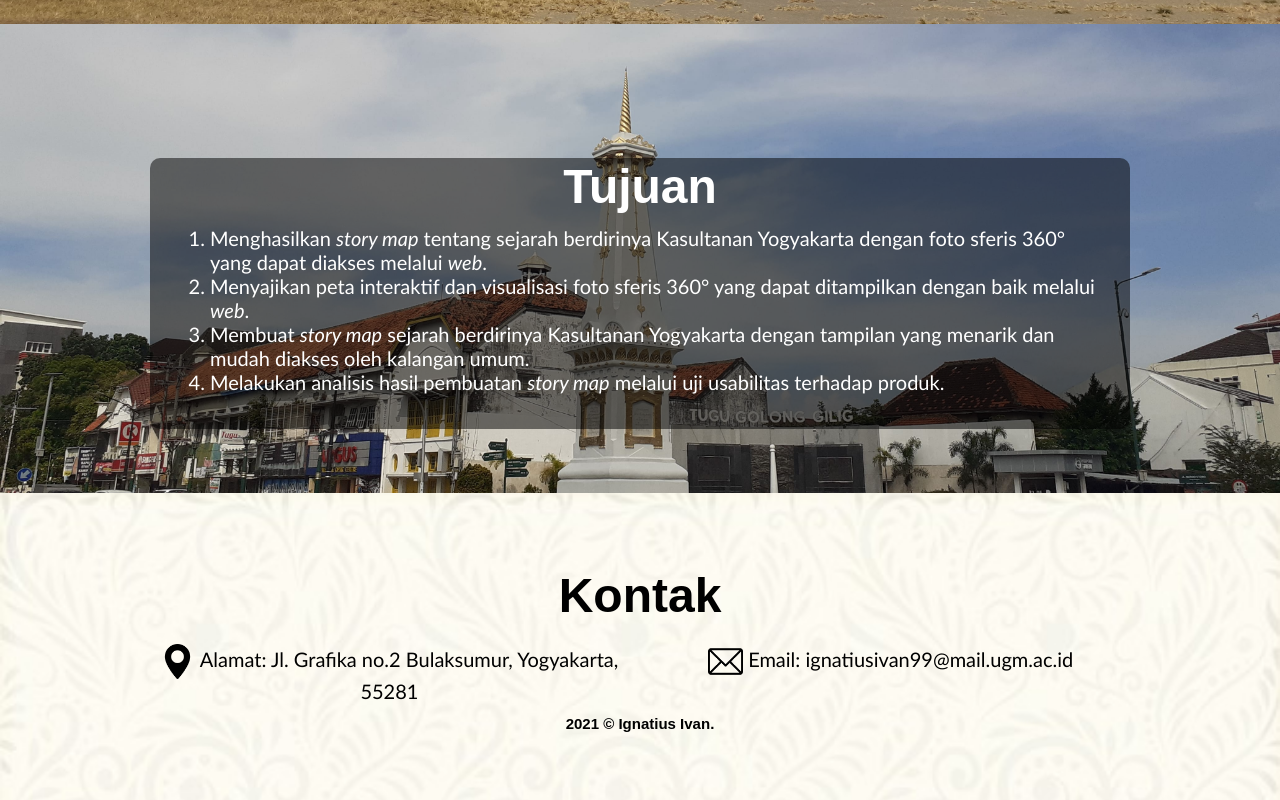
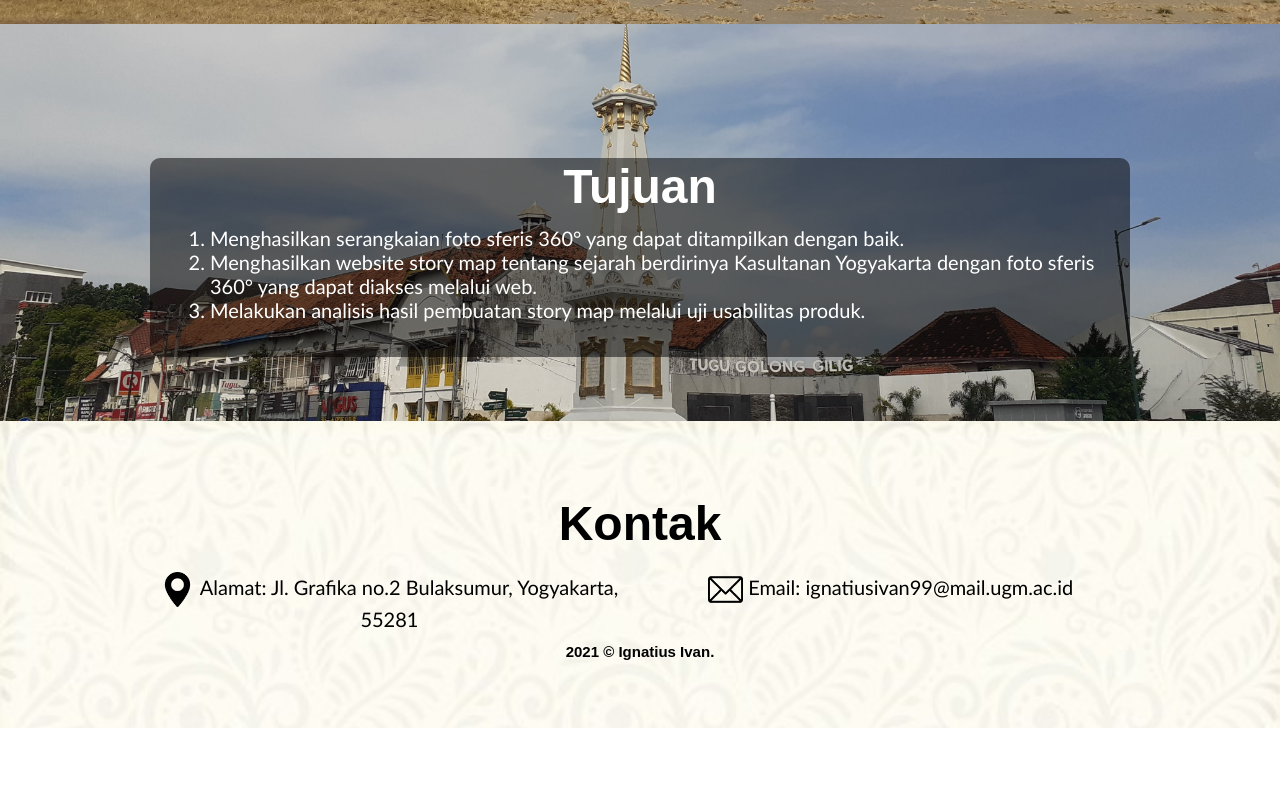
Before and after one commit to storymapkasultananyogyakarta/storymapkasultananyogyakarta.github.io, a plain HTML site: page index.html in a window 1280 px wide. Shown: the part 1576-2376 px from the top of the page. After the commit the page ends 2304 px from the top, so only its background shows below. Drawn offline with nearby package versions, Linux system fonts and the light colour scheme; a web font is replaced by a local one.

Commit message:
first commit

```diff
--- a/index.html
+++ b/index.html
@@ -108,10 +108,9 @@ iframe {margin-left: 50px;}
   <div class="w3-content" style="background-color: rgb(0, 0, 0, 0.5); border-radius: 10px; padding-left: 30px; padding-right: 30px; padding-bottom: 20px; margin-top: 70px">
     <h2 class="w3-xxxlarge w3-center w3-text-white"><b>Tujuan</b></h2>
     <h4><ol>
-      <li>Menghasilkan <i>story map</i> tentang sejarah berdirinya Kasultanan Yogyakarta dengan foto sferis 360&deg; yang dapat diakses melalui <i>web</i>.</li>
-      <li>Menyajikan peta interaktif dan visualisasi foto sferis 360&deg; yang dapat ditampilkan dengan baik melalui <i>web</i>.</li>
-      <li>Membuat <i>story map</i> sejarah berdirinya Kasultanan Yogyakarta dengan tampilan yang menarik dan mudah diakses oleh kalangan umum.</li>
-      <li>Melakukan analisis hasil pembuatan <i>story map</i> melalui uji usabilitas terhadap produk.</li>
+      <li>Menghasilkan serangkaian foto sferis 360&deg; yang dapat ditampilkan dengan baik.</li>
+      <li>Menghasilkan website story map tentang sejarah berdirinya Kasultanan Yogyakarta dengan foto sferis 360° yang dapat diakses melalui web.</li>
+      <li>Melakukan analisis hasil pembuatan story map melalui uji usabilitas produk.</li>
     </ol></h4>
   </div>
 </div>
```
